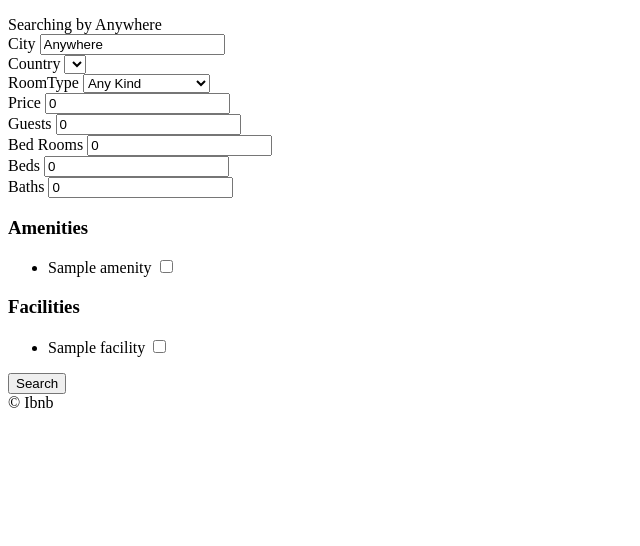
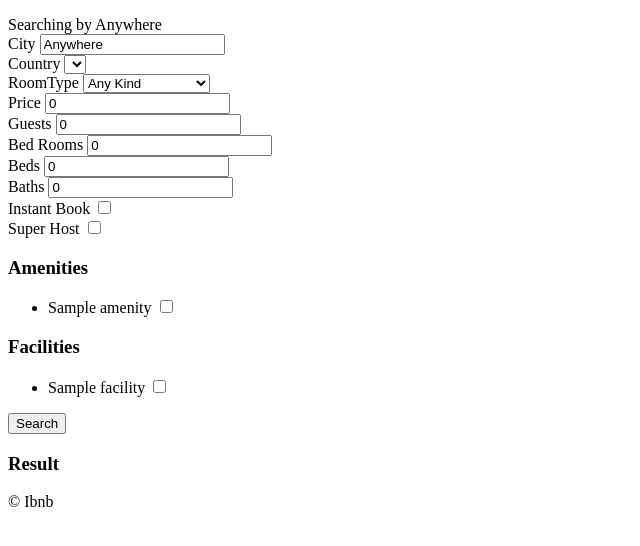
Before and after one commit to igoo-Y/airbnb-clone, a Django app: page /rooms/search/ in a window 1280 px wide. Shown: the part 60-606 px from the top of the page, without its empty margins (0-640 px from the left). Run offline with Django 3.2, Linux system fonts and the light colour scheme; tables that the repository leaves empty hold one stand-in row (values such as "Sample post"); lists and menus that the app fills with data are empty.

Commit message:
13 filter

```diff
--- a/rooms/views.py
+++ b/rooms/views.py
@@ -42,6 +42,8 @@ def search(request):
     bedrooms = int(request.GET.get("bedrooms", 0))
     beds = int(request.GET.get("beds", 0))
     baths = int(request.GET.get("baths", 0))
+    instant = request.GET.get("instant", False)
+    superhost = request.GET.get("superhost", False)
     s_amenities = request.GET.getlist("amenities")
     s_facilites = request.GET.getlist("facilities")
 
@@ -54,6 +56,8 @@ def search(request):
         "bedrooms": bedrooms,
         "beds": beds,
         "baths": baths,
+        "instant": instant,
+        "superhost": superhost,
         "s_amenities": s_amenities,
         "s_facilities": s_facilites,
     }
@@ -69,8 +73,41 @@ def search(request):
         "facilities": facilities,
     }
 
+    filter_args = {}
+
+    if city != "Anywhere":
+        filter_args["city__startswith"] = city
+
+    filter_args["country"] = country
+
+    if room_type != 0:
+        filter_args["room_type__pk"] = room_type
+
+    if price != 0:
+        filter_args["price__lte"] = price
+
+    if guests != 0:
+        filter_args["guests__gte"] = guests
+
+    if beds != 0:
+        filter_args["beds__gte"] = beds
+
+    if bedrooms != 0:
+        filter_args["bedrooms__gte"] = bedrooms
+
+    if baths != 0:
+        filter_args["baths__gte"] = baths
+
+    if instant is True:
+        filter_args["instant_book"] = True
+
+    if superhost is True:
+        filter_args["host__superhost"] = True
+
+    rooms = models.Room.objects.filter(**filter_args)
+
     return render(
         request,
         "rooms/search.html",
-        {**form, **choices},
+        {**form, **choices, "rooms": rooms},
     )
--- a/templates/rooms/search.html
+++ b/templates/rooms/search.html
@@ -53,6 +53,14 @@
             <input value="{{baths}}" id="baths" name="baths" type="number" placeholder="Search by Baths">
         </div>
         <div>
+            <label for="instant">Instant Book</label>
+            <input id="instant" name="instant" type="checkbox" {% if instant %}checked{% endif %}>
+        </div>
+        <div>
+            <label for="superhost">Super Host</label>
+            <input id="superhost" name="superhost" type="checkbox" {% if super_host %}checked{% endif %}>
+        </div>
+        <div>
             <h3>Amenities</h3>
             <ul>
                 {% for amenity in amenities %}
@@ -87,5 +95,12 @@
             </ul>
         </div>
         <button>Search</button>
+
+        <div>
+            <h3>Result</h3>
+            {% for room in rooms %}
+                <h4>{{room.name}}</h4>
+            {% endfor %}
+        </div>
     </form>
 {% endblock %}
```
Also changed, not shown: rooms/admin.py (+11 -1 lines).
